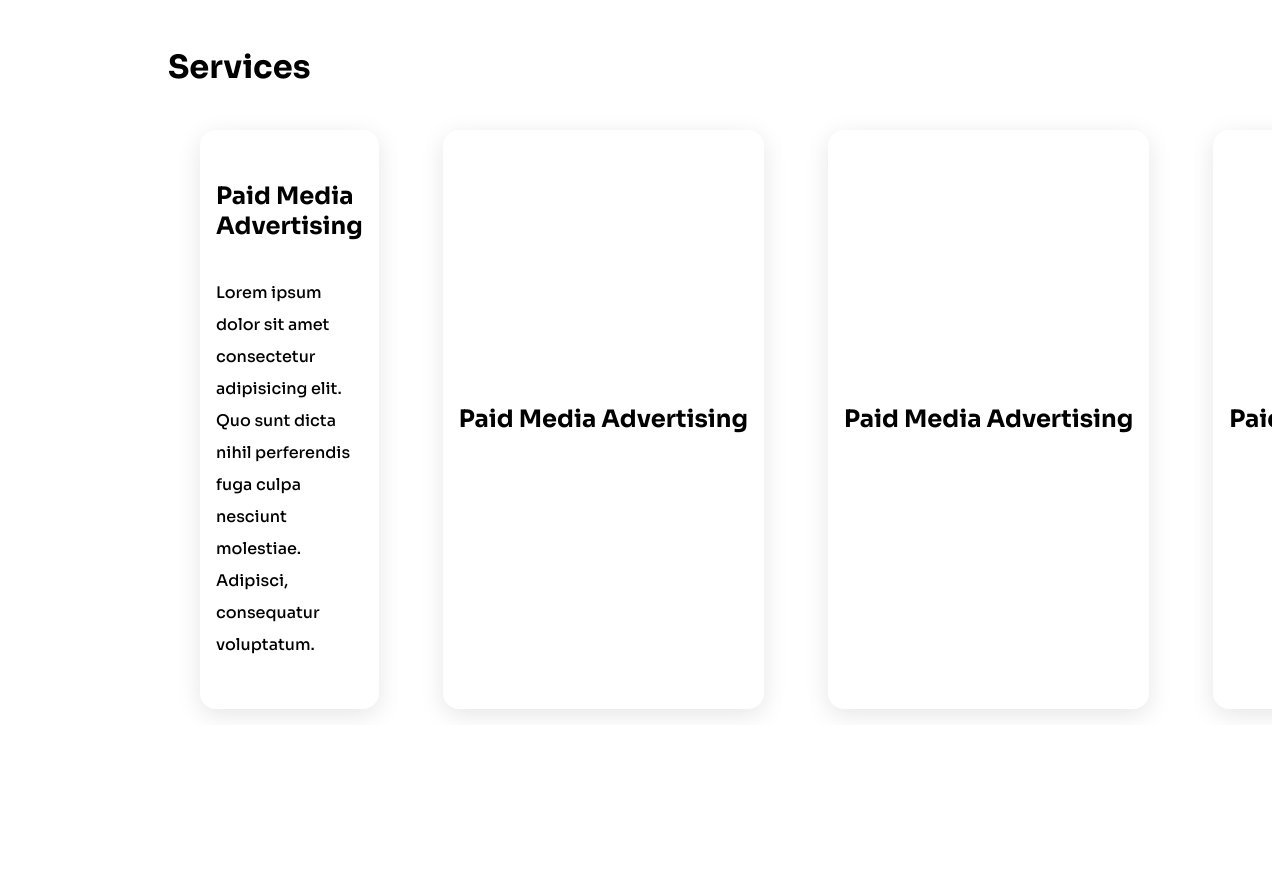
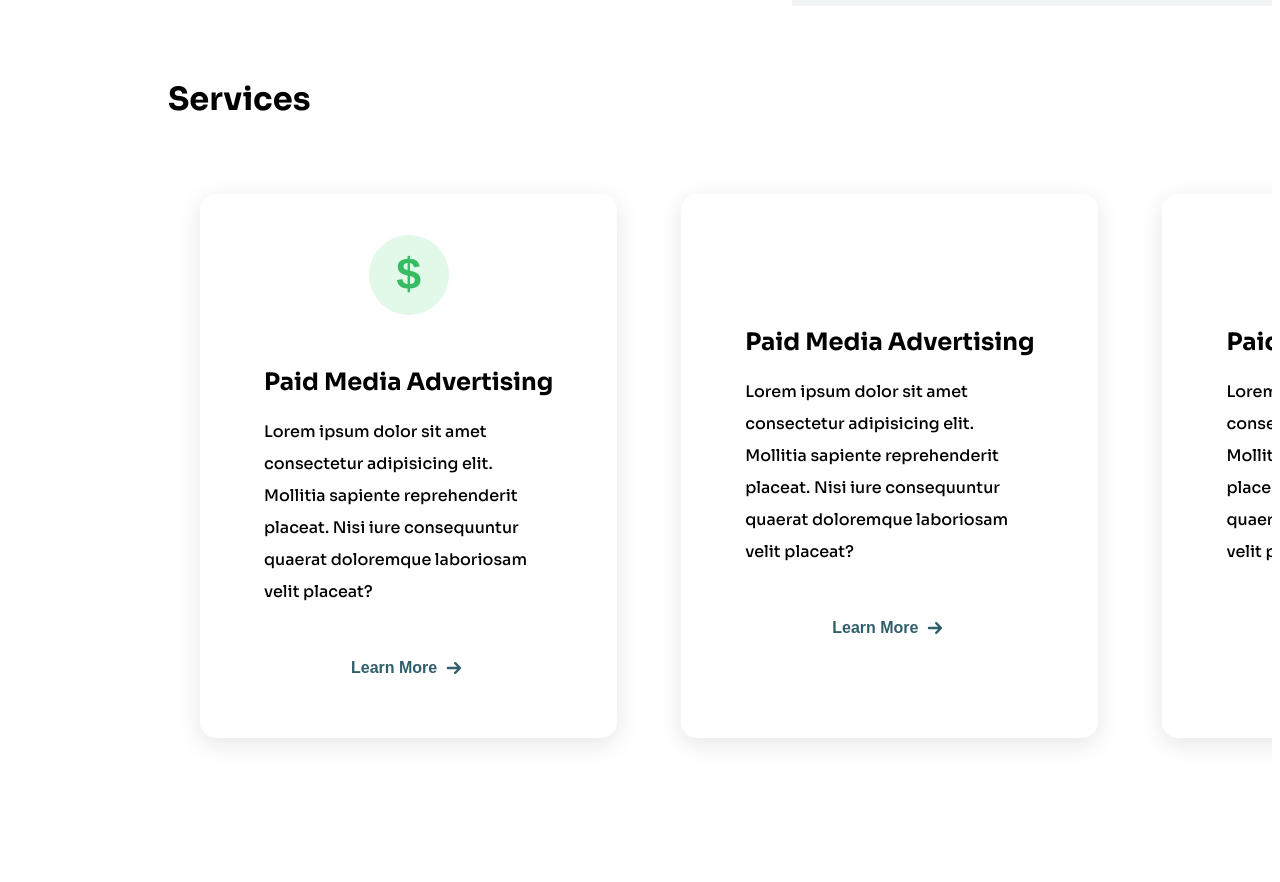
Before and after one commit to nrgouldBM/Bolstered-Media-Gatsby-Site, a Gatsby site: page / in a window 1280 px wide. Shown: the part 1720-2602 px from the top of the page. Built offline with nearby package versions, Linux system fonts and the light colour scheme; Gatsby itself is replaced by a stand-in of ours; grey boxes are pictures that could not be loaded.

Commit message:
inverse button

```diff
--- /dev/null
+++ b/src/components/Icons/DollarIcon.jsx
@@ -0,0 +1,36 @@
+import React from "react";
+
+export default function DollarIcon() {
+  return (
+    <svg
+      id="Component_15_1"
+      data-name="Component 15 – 1"
+      xmlns="http://www.w3.org/2000/svg"
+      width="80"
+      height="80"
+      viewBox="0 0 129 129"
+    >
+      <circle
+        id="Ellipse_7"
+        data-name="Ellipse 7"
+        cx="64.5"
+        cy="64.5"
+        r="64.5"
+        fill="#e2f8e9"
+      />
+      <text
+        id="_"
+        data-name="$"
+        transform="translate(44 87)"
+        fill="#37bc64"
+        font-size="72"
+        font-family="Helvetica-Bold, Helvetica"
+        font-weight="700"
+      >
+        <tspan x="0" y="0">
+          $
+        </tspan>
+      </text>
+    </svg>
+  );
+}
--- a/src/components/atoms/Body.jsx
+++ b/src/components/atoms/Body.jsx
@@ -1,7 +1,11 @@
-import styled from 'styled-components';
+import styled from "styled-components";
 
 export const Body = styled.p`
-    font-size: 1rem;
-    font-weight: 500;
-    line-height: 2rem;
-`
+  font-size: 1rem;
+  font-weight: 500;
+  line-height: 2rem;
+  white-space: normal;
+  max-width: 30rem;
+  margin: 0;
+  padding: 0;
+`;
--- a/src/components/atoms/Card.jsx
+++ b/src/components/atoms/Card.jsx
@@ -1,29 +1,43 @@
-import React from 'react';
-import styled, { css } from 'styled-components';
-import { COLORS, SHADOW } from '../../constants';
+import React from "react";
+import styled, { css } from "styled-components";
+import { COLORS, SHADOW } from "../../constants";
 
 const flexStyles = css`
   display: flex;
-    flex-direction: ${p => p.flexDir};
-    align-items: ${p => p.alignItems};
-    justify-content: ${p => p.justifyContent};
-
-`
+  flex-direction: ${(p) => p.flexDir};
+  align-items: ${(p) => p.alignItems};
+  justify-content: ${(p) => p.justifyContent};
+`;
 
 const Container = styled.div`
   /* overflow: hidden; */
   border-radius: 16px;
+  width: ${(p) => p.width || "20rem"};
+  height: ${(p) => p.height || "30rem"};
   background-color: #fff;
   box-shadow: ${SHADOW.normal};
-    ${p => p.flexDir && flexStyles}
+  ${(p) => p.flexDir && flexStyles}
   padding: 2rem 1rem;
-    margin: 1rem 2rem;
-`
+  margin: 3rem 2rem;
+`;
 
-export default function Card({ children, flexDir, alignItems, justifyContent }) {
+export default function Card({
+  width,
+  height,
+  children,
+  flexDir,
+  alignItems,
+  justifyContent,
+}) {
   return (
-        <Container flexDir={flexDir} alignItems={alignItems} justifyContent={justifyContent}>
+    <Container
+      flexDir={flexDir}
+      width={width}
+      height={height}
+      alignItems={alignItems}
+      justifyContent={justifyContent}
+    >
       {children}
     </Container>
-    )
+  );
 }
--- /dev/null
+++ b/src/components/atoms/InverseButton.jsx
@@ -0,0 +1,56 @@
+import React from "react";
+import styled, { css } from "styled-components";
+import { COLORS, SHADOW } from "../../constants";
+
+const primaryStyles = css`
+  color: ${COLORS.primary};
+  &:hover {
+    color: ${COLORS.primarySoft};
+  }
+`;
+
+const secondaryStyles = css`
+  color: ${COLORS.secondary};
+  &:hover {
+    color: ${COLORS.secondarySoft};
+  }
+`;
+
+const iconStyles = css`
+  margin-right: 5px;
+  transition: all 200ms ease;
+`;
+
+const ButtonText = styled.p`
+  text-decoration: none;
+  font-weight: 600;
+  font-size: 1rem;
+  padding: 0;
+  margin: 0;
+  ${(p) => p.hasIcon && iconStyles};
+`;
+
+export const StyledButton = styled.button`
+  border: none;
+  background: none;
+  cursor: pointer;
+  margin: 1rem 0;
+  padding: 0;
+  transition: all 200ms ease;
+  display: flex;
+  flex-direction: row;
+  align-items: center;
+  justify-content: center;
+  ${(p) => p.primary && primaryStyles};
+  ${(p) => p.secondary && secondaryStyles};
+`;
+
+export default function InverseButton({ text, icon, primary, secondary }) {
+  const hasIcon = !!icon;
+  return (
+    <StyledButton hasIcon={hasIcon} primary={primary} secondary={secondary}>
+      <ButtonText hasIcon={hasIcon}>{text}</ButtonText>
+      {icon}
+    </StyledButton>
+  );
+}
--- /dev/null
+++ b/src/components/molecules/ServiceCard.jsx
@@ -0,0 +1,49 @@
+import React from "react";
+import styled from "styled-components";
+import { Body } from "../atoms/Body";
+import Card from "../atoms/Card";
+import InverseButton from "../atoms/InverseButton";
+import { Title } from "../atoms/Title";
+import ArrowRight from "../Icons/ArrowRight";
+
+const Container = styled.div`
+  padding: 3rem;
+  display: flex;
+  flex-direction: column;
+  justify-content: center;
+  align-items: center;
+`;
+
+const IconContainer = styled.div`
+  display: flex;
+  align-items: center;
+  justify-content: center;
+  margin-bottom: 2rem;
+`;
+
+const CardTitle = styled.h2`
+  font-size: 1.5rem;
+`;
+
+const CardText = styled(Body)`
+  margin-bottom: 2rem;
+`;
+
+export default function ServiceCard({ title, text, icon }) {
+  return (
+    <Card
+      width="25rem"
+      height="30rem"
+      flexDir="row"
+      alignItems="center"
+      justifyContent="center"
+    >
+      <Container>
+        <IconContainer>{icon}</IconContainer>
+        <CardTitle>{title}</CardTitle>
+        <CardText>{text}</CardText>
+        <InverseButton secondary text="Learn More" icon={<ArrowRight />} />
+      </Container>
+    </Card>
+  );
+}
--- a/src/components/organisms/Hero.js
+++ b/src/components/organisms/Hero.js
@@ -70,16 +70,16 @@ export default function Hero() {
             We scale e-commerce stores and influencer brands to profitability
             and beyond.
           </StyledHeroSubTitle>
-          <Button primary>Request a Proposal</Button>
+          <Button primary text="Request a Proposal"></Button>
         </StyledTextContainer>
         <StyledImageContainer>
           <StyledHeroImage src={HeroImage} />
         </StyledImageContainer>
       </MainContentContainer>
       <StatsContainer>
-        <Statistic stat="100,000" desc="Conv rate" />
-        <Statistic stat="100,000" desc="Conv rate" />
-        <Statistic stat="100,000" desc="Conv rate" />
+        <Statistic stat="$542,736" desc="Monthly Spend" />
+        <Statistic stat="113,913,721" desc="Users Reached" />
+        <Statistic stat="4.79%" desc="Avg. Conv. Rate" />
       </StatsContainer>
     </StyledContainer>
   );
--- a/src/components/organisms/Services.jsx
+++ b/src/components/organisms/Services.jsx
@@ -1,18 +1,20 @@
-import React from 'react'
-import styled from 'styled-components'
-import Avatar from '../atoms/Avatar'
-import BackgroundSvg from '../atoms/BackgroundSvg'
-import { Body } from '../atoms/Body'
-import Card from '../atoms/Card'
-import { SubTitle } from '../atoms/SubTitle'
-import { Title } from '../atoms/Title'
+import React from "react";
+import styled from "styled-components";
+import Avatar from "../atoms/Avatar";
+import BackgroundSvg from "../atoms/BackgroundSvg";
+import { Body } from "../atoms/Body";
+import Card from "../atoms/Card";
+import { SubTitle } from "../atoms/SubTitle";
+import { Title } from "../atoms/Title";
+import ServiceCard from "../molecules/ServiceCard";
+import DollarIcon from "../Icons/DollarIcon";
 
 const Container = styled.section`
   /* width: 80%; */
   margin: auto;
   margin-top: 10rem;
   position: relative;
-`
+`;
 
 const CardContainer = styled.div`
   padding-left: 10rem;
@@ -23,7 +25,7 @@ const CardContainer = styled.div`
   overflow-x: auto;
   overflow-y: hidden;
   white-space: nowrap;
-`
+`;
 
 const BGSvg = styled(BackgroundSvg)`
   height: 40rem;
@@ -31,7 +33,7 @@ const BGSvg = styled(BackgroundSvg)`
   top: 0;
   left: 0;
   overflow: hidden;
-`
+`;
 
 const CardText = styled.div`
   display: flex;
@@ -41,37 +43,32 @@ const CardText = styled.div`
   max-width: 25rem;
   overflow: hidden;
   white-space: normal;
-
-`
+`;
 
 export default function Services() {
   return (
     <Container>
-            <Title style={{ marginLeft: '10rem'}}>Services</Title>
+      <Title style={{ marginLeft: "10rem" }}>Services</Title>
       <CardContainer>
-                <Card flexDir="column" alignItems="space-evenly" justifyContent="center">
-                    <CardText>
-                        <SubTitle>Paid Media Advertising</SubTitle>
-                        <Body>Lorem ipsum dolor sit amet consectetur adipisicing elit. Quo sunt dicta nihil perferendis fuga culpa nesciunt molestiae. Adipisci, consequatur voluptatum.</Body>
-                    </CardText>
-                </Card>
-                <Card flexDir="column" alignItems="space-evenly" justifyContent="center">
-                    <SubTitle>Paid Media Advertising</SubTitle>
-                </Card>
-                <Card flexDir="column" alignItems="space-evenly" justifyContent="center">
-                    <SubTitle>Paid Media Advertising</SubTitle>
-                </Card>
-                <Card flexDir="column" alignItems="space-evenly" justifyContent="center">
-                    <SubTitle>Paid Media Advertising</SubTitle>
-                </Card>
-                <Card flexDir="column" alignItems="space-evenly" justifyContent="center">
-                    <SubTitle>Paid Media Advertising</SubTitle>
-                </Card>
-                <Card flexDir="column" alignItems="space-evenly" justifyContent="center">
-                    <SubTitle>Paid Media Advertising</SubTitle>
-                </Card>
+        <ServiceCard
+          icon={<DollarIcon />}
+          title="Paid Media Advertising"
+          text="Lorem ipsum dolor sit amet consectetur adipisicing elit. Mollitia sapiente reprehenderit placeat. Nisi iure consequuntur quaerat doloremque laboriosam velit placeat?"
+        />
+        <ServiceCard
+          title="Paid Media Advertising"
+          text="Lorem ipsum dolor sit amet consectetur adipisicing elit. Mollitia sapiente reprehenderit placeat. Nisi iure consequuntur quaerat doloremque laboriosam velit placeat?"
+        />
+        <ServiceCard
+          title="Paid Media Advertising"
+          text="Lorem ipsum dolor sit amet consectetur adipisicing elit. Mollitia sapiente reprehenderit placeat. Nisi iure consequuntur quaerat doloremque laboriosam velit placeat?"
+        />
+        <ServiceCard
+          title="Paid Media Advertising"
+          text="Lorem ipsum dolor sit amet consectetur adipisicing elit. Mollitia sapiente reprehenderit placeat. Nisi iure consequuntur quaerat doloremque laboriosam velit placeat?"
+        />
       </CardContainer>
       {/* <BGSvg /> */}
     </Container>
-    )
+  );
 }
```
Lines whose indentation alone changed are shown as unchanged.
